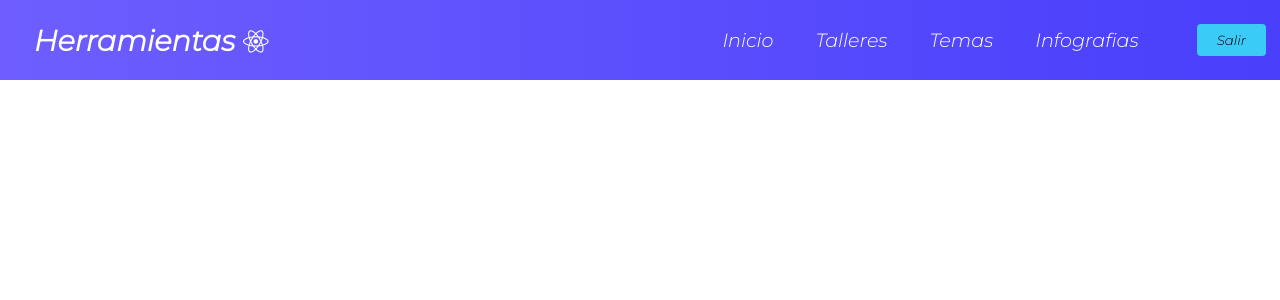
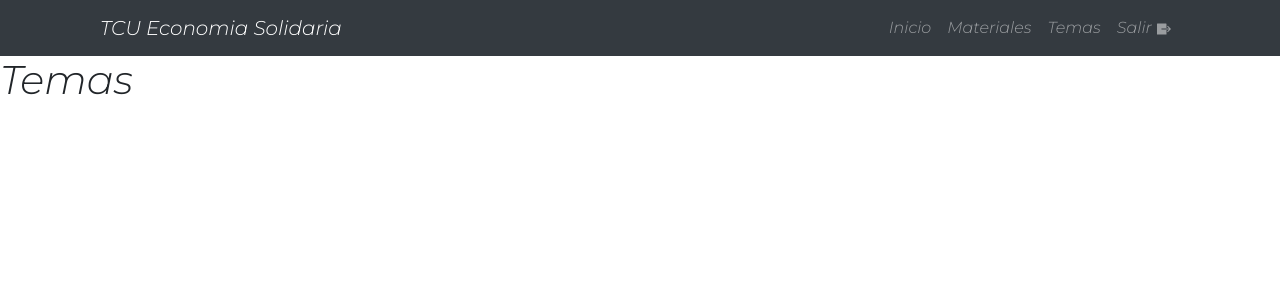
Before and after one commit to r2montero/webapp-tcu532-ucr-react.client, a React (Create React App) app: page /temas in a window 1280 px wide. Shown: the top 300 px of the page. Built offline with nearby package versions, Linux system fonts and the light colour scheme.

Commit message:
navbar changes, added routing, added boostrap, added react-icons, added pages, added table for materials

```diff
--- a/package.json
+++ b/package.json
@@ -6,9 +6,13 @@
     "@testing-library/jest-dom": "^5.11.10",
     "@testing-library/react": "^11.2.6",
     "@testing-library/user-event": "^12.8.3",
+    "bootstrap": "^4.6.0",
     "react": "^17.0.2",
     "react-dom": "^17.0.2",
+    "react-icons": "^4.2.0",
+    "react-router-dom": "^5.2.0",
     "react-scripts": "4.0.3",
+    "reactstrap": "^8.9.0",
     "web-vitals": "^1.1.1"
   },
   "scripts": {
--- a/src/App.js
+++ b/src/App.js
@@ -1,10 +1,21 @@
-import './App.css';
-import Navbar from './components/Navbar/Navbar';
+import 'bootstrap/dist/css/bootstrap.min.css'
+import "./App.css";
+import { BrowserRouter as Router, Route } from "react-router-dom";
+import Navbar from "./components/Navigation/Navbar";
+import Materiales from "./components/Pages/Infografias";
+import Home from "./components/Pages/Inicio";
+import Temas from "./components/Pages/Temas";
+
+
 function App() {
   return (
-    <div className="App">
-      <Navbar/>
-    </div>
+    <Router>
+      <Navbar />
+
+      <Route path="/" exact component={Home} />
+      <Route path="/materiales" component={Materiales} />
+      <Route path="/temas" component={Temas}/>
+    </Router>
   );
 }
 
--- a/src/components/Button.css
+++ /dev/null
@@ -1,46 +0,0 @@
-:root{
-    --primary: #3acbf7
-}
-
-.btn{
-    padding: 8px 20px;
-    border-radius: 4px;
-    outline: none;
-    border: none;
-    cursor: pointer;
-}
-
-.btn:hover{
-    padding: 8px 20px;
-    transition: all 0.3s ease-out;
-    background: #fff;
-    color: #6568F4;
-    transition: 250ms;
-}
-
-.btn--primary{
-    background-color: var(--primary);
-}
-
-.btn--outline{
-    background-color: transparent;
-    color: #fff;
-    padding: 8px 20px;
-    border-radius: 4px;
-    border: 1px solid var(--primary);
-    transition: all 0.3s ease-out;
-}
-
-btn--medium{
-    padding: 8px 20px;
-    border-radius: 4px;
-    font-size: 18px;
-    color: #fff;
-}
-
-.btn-large{
-    padding: 12px 26px;
-    border-radius: 4px;
-    font-size: 20px;
-    color: #fff;
-}
--- a/src/components/Button.js
+++ /dev/null
@@ -1,30 +0,0 @@
-import React from 'react';
-import './Button.css';
-
-const STYLES =[
-    'btn--primary',
-    'btn--outline'
-]
-
-const SIZES=[
-    'btn--medium',
-    'btn--large'
-]
-
-export const Button = ({
-    children,
-    type,
-    onClick,
-    buttonStyle,
-    buttonSize
-}) =>{
-    const checkButtonStyle = STYLES.includes(buttonStyle) ? buttonStyle : STYLES[0]
-
-    const checkButtonSize = SIZES.includes(buttonSize) ? buttonSize : SIZES[0]
-
-    return(
-        <button className={`btn ${checkButtonStyle} ${checkButtonSize}`} onClick={onClick} type={type}>
-            {children}
-        </button>
-    )
-}
--- a/src/components/Navbar/MenuItems.js
+++ /dev/null
@@ -1,27 +0,0 @@
-export const MenuItems = [
-  {
-    title: "Inicio",
-    url: "#",
-    cName: "nav-links",
-  },
-  {
-    title: "Talleres",
-    url: "#",
-    cName: "nav-links",
-  },
-  {
-    title: "Temas",
-    url: "#",
-    cName: "nav-links",
-  },
-  {
-    title: "Infografias",
-    url: "#",
-    cName: "nav-links",
-  },
-  {
-    title: "Salir",
-    url: "#",
-    cName: "nav-links-mobile",
-  },
-];
--- a/src/components/Navbar/Navbar.css
+++ /dev/null
@@ -1,138 +0,0 @@
-.NavbarItems{
-    background: linear-gradient(90deg,rgb(110,94,254)0%,rgba(73,63,252,1)100%);
-    height: 80px;
-    display: flex;
-    justify-content:  center;
-    align-items: center;
-    font-size: 1.2rem;
-}
-
-.navbar-logo{
-    color: #fff;
-    justify-self: start;
-    margin-left: 20px;
-    cursor: pointer;
-}
-
-.fa-react{
-    margin-left: 0.5rem;
-    font-size: 1.6rem;
-}
-
-.nav-menu{
-    display: grid;
-    grid-template-columns: repeat(5, auto);
-    grid-gap: 10px;
-    list-style: none;
-    text-align: center;
-    width: 70vw;
-    justify-content: end;
-    margin-right: 2rem;
-}
-
-.nav-links{
-    color: white;
-    text-decoration: none;
-    padding: 0.5rem 1rem;
-
-}
-
-.nav-links:hover{
-    background: #6d76f7;
-    border-radius: 4px;
-    transition: all 0.2s ease-out;
-}
-
-.fa-bars{
-    color: #fff;
-}
-
-.nav-links-mobile{
-    display: none;
-}
-
-.menu-icon{
-    display: none;
-}
-
-@media screen and (max-width: 960px) {
-    .NavbarItems{
-        position: relative;
-    }
-
-    .nav-menu{
-        display: flex;
-        flex-direction: column;
-        width: 100%;
-        height: 500px;
-        position: absolute;
-        top: 80px;
-        left: -100%;
-        opacity: 1;
-        transition: all 0.5 ease;
-    }
-
-    .nav-menu.active{
-        background-color: #6668f4;
-        left: 0;
-        opacity: 1;
-        transition: all 0.5s ease;
-        z-index: 1;
-    }
-
-    .nav-links{
-        text-align: center;
-        padding: 2rem;
-        width: 100%;
-        display: table;
-    }
-
-    .nav-links:hover{
-        background-color: #7577fa;
-        border-radius: 0;
-    }
-
-    .navbar-logo{
-        position: absolute;
-        top: 0;
-        left: 0;
-        transform: translate(25%,50%);
-    }
-
-    .menu-icon{
-        display: block;
-        position: absolute;
-        top: 0;
-        right: 0;
-        transform: translate(-100%,60%);
-        font-size: 1.8rem;
-        cursor: pointer;
-    }
-
-    fa-times{
-        color: #fff;
-        font-size: 2rem;
-    }
-
-    .nav-links-mobile{
-        display: block;
-        text-align: center;
-        padding: 1.5rem;
-        margin: 2rem auto;
-        border-radius: 4px;
-        width: 80%;
-        background: #4ad9e4;
-        color: #fff;
-        font-size: 1.5rem;
-    }
-
-    .nav-links-mobile:hover{
-        background: #fff;
-        color: #6568F4;
-        transition: 250ms;
-    }
-
-    Button{
-        display: none;
-    }
-}
--- a/src/components/Navbar/Navbar.js
+++ /dev/null
@@ -1,40 +0,0 @@
-import React, { Component } from "react";
-import { MenuItems } from "./MenuItems";
-import './Navbar.css';
-import { Button} from '../Button'
-
-class Navbar extends Component {
-
-    state = { clicked:false}
-
-    handleClick = () =>{
-        this.setState({ clicked: !this.state.clicked})
-    }
-
-  render() {
-    return (
-      <nav className="NavbarItems">
-        <h1 className="navbar-logo">
-          Herramientas<i className="fab fa-react"></i>
-        </h1>
-        <div className="menu-icon" onClick={this.handleClick}>
-            <i className={this.state.clicked ? 'fas fa-times' : 'fas fa-bars'}></i>
-        </div>
-        <ul className={this.state.clicked ? 'nav-menu active' : 'nav-menu'}>
-          {MenuItems.map((item, index) => {
-            return (
-              <li key={index}>
-                <a className={item.cName} href={item.url}>
-                  {item.title}
-                </a>
-              </li>
-            );
-          })}
-        </ul>
-        <Button>Salir</Button>
-      </nav>
-    );
-  }
-}
-
-export default Navbar;
--- /dev/null
+++ b/src/components/Navigation/Navbar.js
@@ -0,0 +1,49 @@
+import Reac, { Component } from "react";
+import { Link } from "react-router-dom";
+import {IoExitSharp} from 'react-icons/io5';
+
+class Navigation extends Component {
+  render() {
+    return (
+      <nav className="navbar navbar-expand-lg navbar-dark bg-dark">
+        <div className="container">
+          <div className="container-fluid">
+            <Link className="navbar-brand" to="/">
+              {" "}
+              TCU Economia Solidaria{" "}
+            </Link>
+            <button
+              className="navbar-toggler"
+              type="button"
+              data-bs-toggle="collapse"
+              data-bs-target="#navbarNav"
+              aria-controls="navbarNav"
+              aria-expanded="false"
+              aria-label="Toggle navigation"
+            >
+              <span className="navbar-toggler-icon"></span>
+            </button>
+            <div className="collapse navbar-collapse" id="navbarNav">
+              <ul className="navbar-nav ml-auto">
+              <li className="nav-item">
+                  <Link className="nav-link" to="/">Inicio</Link>
+                </li>
+                <li className="nav-item">
+                  <Link className="nav-link" to="/materiales">Materiales</Link>
+                </li>
+                <li className="nav-item">
+                  <Link className="nav-link" to="/temas">Temas</Link>
+                </li>
+                <li className="nav-item">
+                  <Link className="nav-link" to="/">Salir <IoExitSharp/></Link>
+                </li>
+              </ul>
+            </div>
+          </div>
+        </div>
+      </nav>
+    );
+  }
+}
+
+export default Navigation;
--- /dev/null
+++ b/src/components/Pages/Infografias.js
@@ -0,0 +1,95 @@
+import React, { Component } from "react";
+import "bootstrap/dist/css/bootstrap.min.css";
+import {
+  Table,
+  Button,
+  Container,
+  Modal,
+  ModalBody,
+  ModalHeader,
+  FormGroup,
+  ModalFooter,
+} from "reactstrap";
+
+const data = [
+  /*traer los datos desde la api*/
+  {
+    id: 1,
+    titulo: "infografia1",
+    autor: "autor1",
+    fechaPub: "10/4/2021",
+    tipo: "Infografia",
+    tema: "Economia",
+  },
+  {
+    id: 2,
+    titulo: "infografia2",
+    autor: "autor2",
+    fechaPub: "10/4/2021",
+    tipo: "Taller",
+    tema: "Solidaridad",
+  },
+  {
+    id: 3,
+    titulo: "infografia3",
+    autor: "autor3",
+    fechaPub: "10/4/2021",
+    tipo: "Video",
+    tema: "Economia"
+  },
+];
+
+class Infografia extends Component {
+  state = {
+    data: data,
+  };
+
+  render() {
+    return (
+      <>
+          <h1>Materiales</h1>
+        <Container>
+          <br />
+          <div>
+            <Button color="primary">Agregar</Button>
+          </div>
+
+          <br />
+          <br />
+          <Table>
+            <thead>
+              <tr>
+                <th>#</th>
+                <th>Titulo</th>
+                <th>Autor</th>
+                <th>Fecha Publicacion</th>
+                <th>Material</th>
+                <th>Tema</th>
+              </tr>
+            </thead>
+            <tbody>
+              {this.state.data.map((item) => (
+                <tr>
+                  <td>{item.id}</td>
+                  <td>{item.titulo}</td>
+                  <td>{item.autor}</td>
+                  <td>{item.fechaPub}</td>
+                  <td>{item.tipo}</td>
+                  <td>{item.tema}</td>
+                  <td>
+                    <Button color="primary">Editar</Button>
+                  </td>
+                  <td>
+                    <Button color="danger">Eliminar</Button>
+                  </td>
+                </tr>
+              ))}
+            </tbody>
+          </Table>
+        </Container>
+      </>
+    );
+  }
+}
+
+export default Infografia;
--- /dev/null
+++ b/src/components/Pages/Inicio.js
@@ -0,0 +1,13 @@
+import React, { Component } from "react";
+
+class Inicio extends Component{
+    render(){
+        return(
+            <div>
+                <h1>Inicio</h1>
+            </div>
+        );
+    }
+}
+
+export default Inicio;
--- /dev/null
+++ b/src/components/Pages/Temas.js
@@ -0,0 +1,13 @@
+import React, { Component } from "react";
+
+class Temas extends Component{
+    render(){
+        return(
+            <div>
+                <h1>Temas</h1>
+            </div>
+        );
+    }
+}
+
+export default Temas;
--- /dev/null
+++ b/src/routes/index.js
@@ -0,0 +1,6 @@
+import React from "react";
+import ReactDOM from "react-dom";
+import "../assets/css/index.css";
+import App from "./Routes";
+
+ReactDOM.render(<App />, document.getElementById("root"));
```
Also changed, not shown: 1 other file (tests, documents, lock files or other folders).
